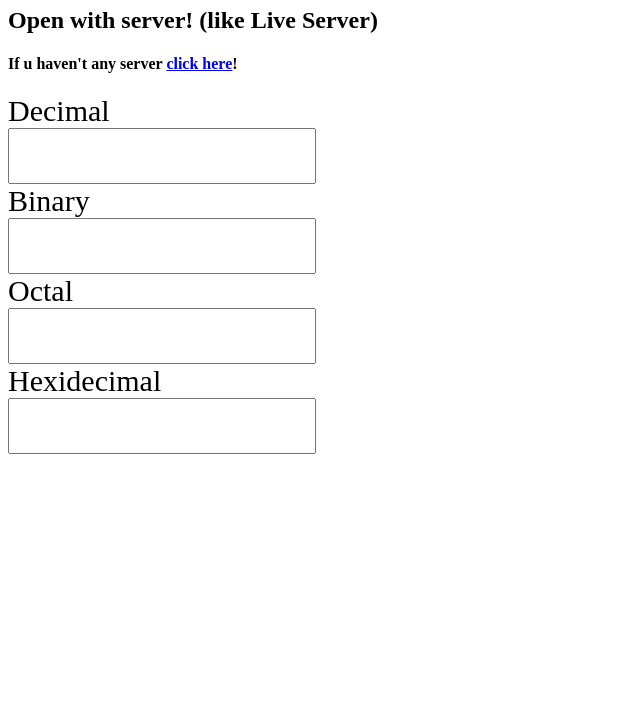
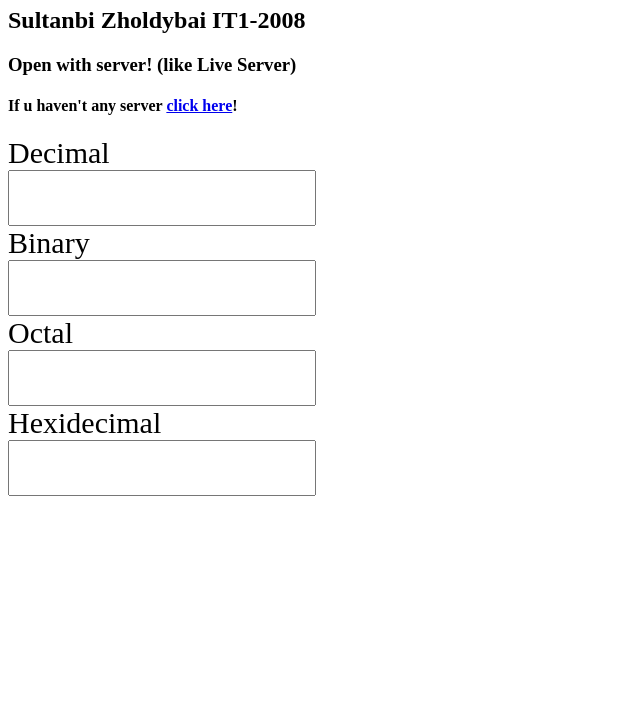
Before and after one commit to Proger30/converter, a plain HTML site: page index.html in a window 1280 px wide. Shown: the part 73-800 px from the top of the page, without its empty margins (0-640 px from the left). Drawn offline with Linux system fonts and the light colour scheme.

Commit message:
Update index.html

```diff
--- a/index.html
+++ b/index.html
@@ -4,7 +4,7 @@
     <meta charset="UTF-8" />
     <meta http-equiv="X-UA-Compatible" content="IE=edge" />
     <meta name="viewport" content="width=device-width, initial-scale=1.0" />
-    <title>Document</title>
+    <title>Converter</title>
     <style>
       label {
         display: block;
@@ -19,7 +19,8 @@
   </head>
   <body>
 	<h1>Converter</h1>
-	<h2>Open with server! (like Live Server)</h2>
+	<h2>Sultanbi Zholdybai IT1-2008</h2>
+	<h3>Open with server! (like Live Server)</h3>
 	<h4>If u haven't any server <a href="https://proger30.github.io/converter/" target="_blank">click here</a>!</h4>
 
     <label for="Dec">Decimal</label>
```
